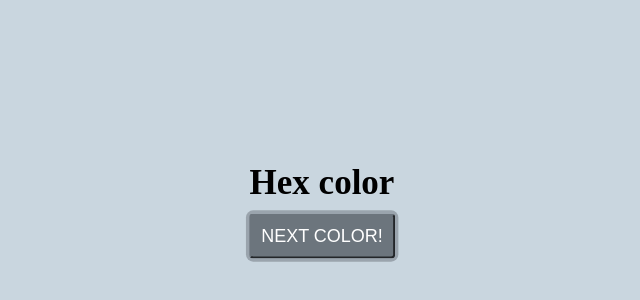
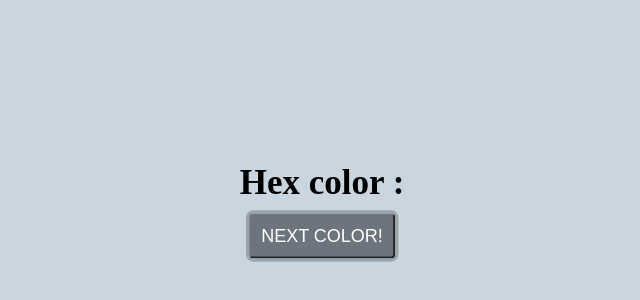
Before and after one commit to NairobiSheikh/hex-color-generator, a plain HTML site: page index.html in a window 1280 px wide. Shown: the part 164-464 px from the top of the page, without its empty margins (318-958 px from the left). Drawn offline with Linux system fonts and the light colour scheme.

Commit message:
Added a colin to <h1>

```diff
--- a/index.html
+++ b/index.html
@@ -7,7 +7,7 @@
     <title>Hex-Color-Generator</title>
 </head>
 <body>
-    <h1 id="header">Hex color <span id="newText"></span></h1>
+    <h1 id="header">Hex color :<span id="newText"></span></h1>
     <button id="btn">Next Color!</button>
     <script src="main.js"></script>
 </body>
```
